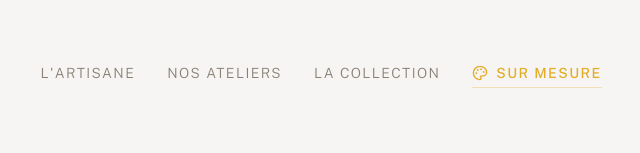
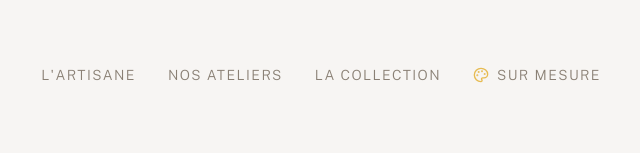
Before and after one commit to eldiabloargo/rabab-atelier-studio-f3199eb2, a React (Vite) app: page / in a window 1280 px wide. Shown: the part 583-736 px from the top of the page, without its empty margins (319-959 px from the left). Built offline with nearby package versions, Linux system fonts and the light colour scheme; no server answers; the database is empty; the HTML template or start-up script is replaced by a standard one; a web font is replaced by a local one.

Commit message:
Update Hero.tsx

```diff
--- a/src/components/Hero.tsx
+++ b/src/components/Hero.tsx
@@ -1,7 +1,7 @@
 import { motion } from "framer-motion";
 import { useLanguage } from "@/contexts/LanguageContext";
-import { Link } from "react-router-dom"; // ضروري باش نتحولو لصفحة جديدة
-import { Palette } from "lucide-react"; // آيكون زوينة للطلب الخاص
+import { Link } from "react-router-dom";
+import { Palette } from "lucide-react";
 
 export const Hero = () => {
   const { t, isArabic } = useLanguage();
@@ -60,12 +60,12 @@ export const Hero = () => {
           {t("nav.collection")}
         </a>
 
-        {/* الزر الجديد ديال Sur Mesure */}
+        {/* الرابط الجديد: منسجم مع القائمة ومتميز بالأيقونة */}
         <Link
           to="/sur-mesure"
-          className="flex items-center gap-2 text-gold font-medium border-b border-gold/30 pb-1 hover:border-gold transition-all duration-500"
+          className="flex items-center gap-2 hover:text-gold transition-all duration-500"
         >
-          <Palette className="w-4 h-4" />
+          <Palette className="w-4 h-4 text-gold/80" />
           {isArabic ? "طلب خاص" : "Sur Mesure"}
         </Link>
       </motion.nav>
```
